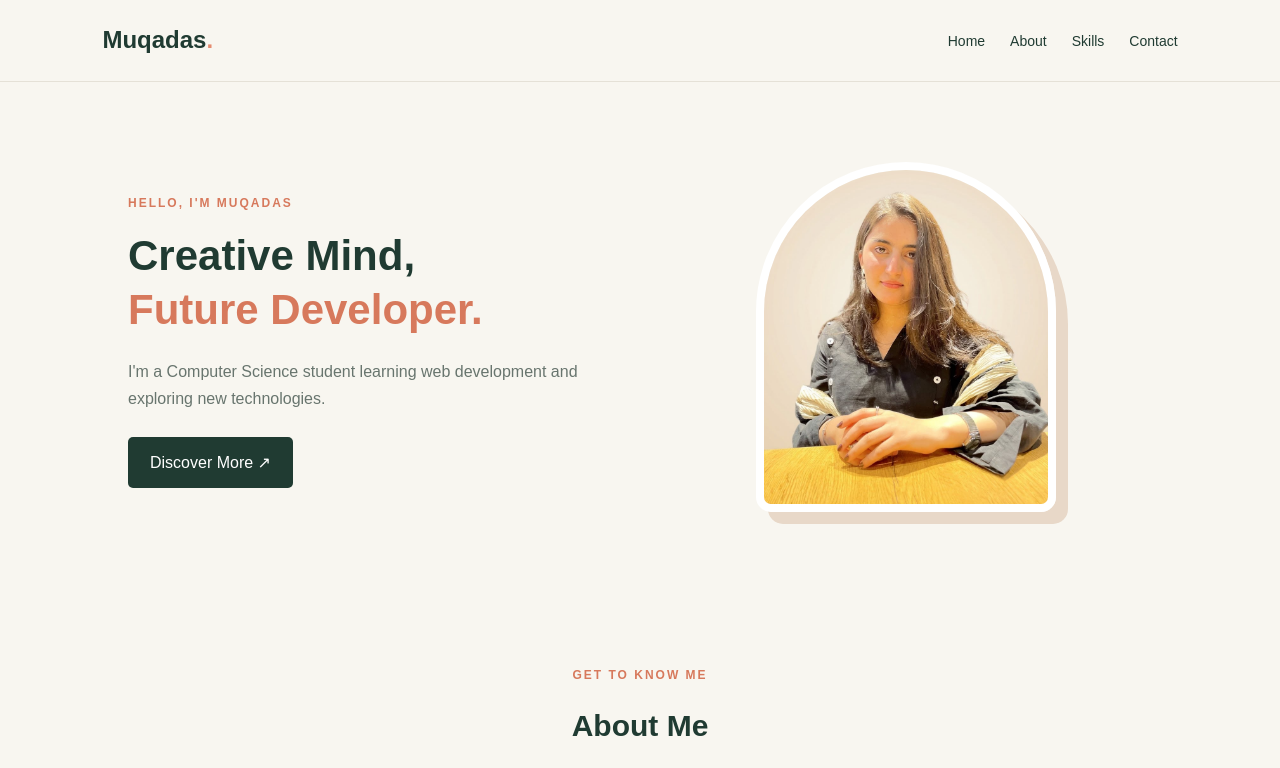
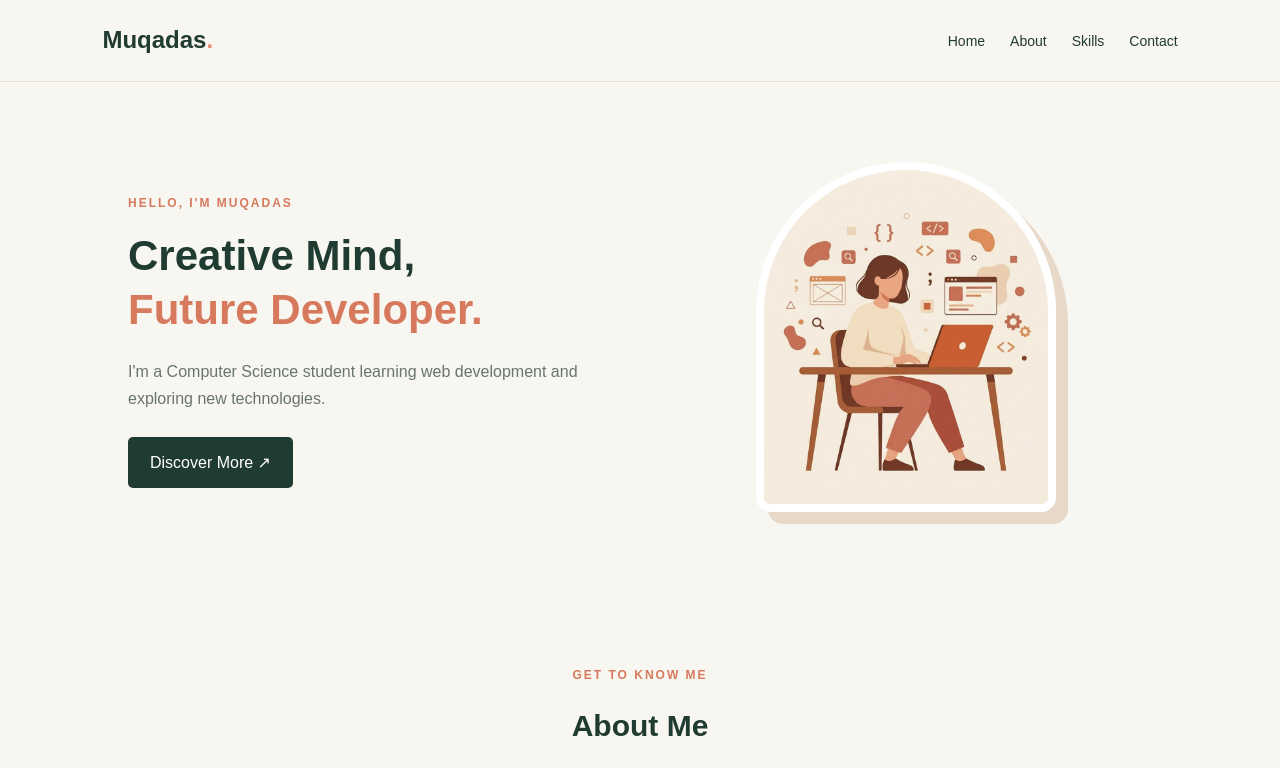
Before and after one commit to muqadas-nawaz/my-portfolio, a website: page index.html in a window 1280 px wide. Shown: the top 768 px of the page. Drawn offline with Linux system fonts and the light colour scheme.

Commit message:
Updated portfolio profile image

```diff
--- a/index.html
+++ b/index.html
@@ -32,7 +32,7 @@
         </div>
 
         <div class="profile">
-            <img src="myphoto.jpeg" alt="Muqadas Nawaz">
+            <img src="profile.jpg.jpeg" alt="Muqadas Nawaz">
         </div>
     </section>
 
```
Also changed, not shown: package.json (added, +21 -0 lines), profile.jpg.jpeg (added).
